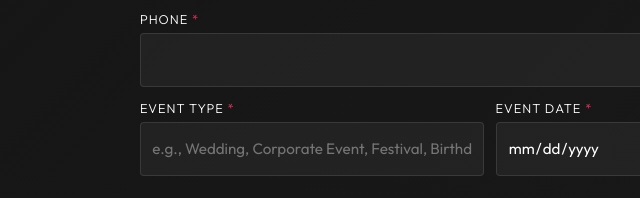
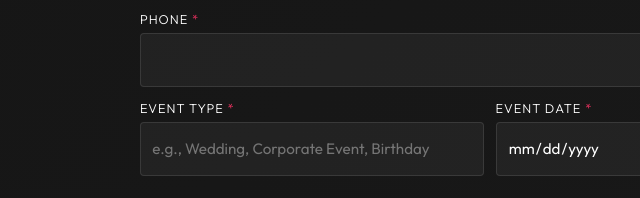
Before and after one commit to kennethingram/thecovernoteswebsite, a plain HTML site: page index.html in a window 1280 px wide. Shown: the part 6930-7128 px from the top of the page, 150-790 px from the left. Drawn offline with Linux system fonts and the light colour scheme.

Commit message:
Update index.html

```diff
--- a/index.html
+++ b/index.html
@@ -1486,7 +1486,7 @@
                 <div class="form-row">
                     <div class="form-group">
                         <label for="subject" class="required">Event Type</label>
-                        <input type="text" id="subject" name="subject" placeholder="e.g., Wedding, Corporate Event, Festival, Birthday" required>
+                        <input type="text" id="subject" name="subject" placeholder="e.g., Wedding, Corporate Event, Birthday" required>
                     </div>
                     <div class="form-group">
                         <label for="eventdate" class="required">Event Date</label>
```
